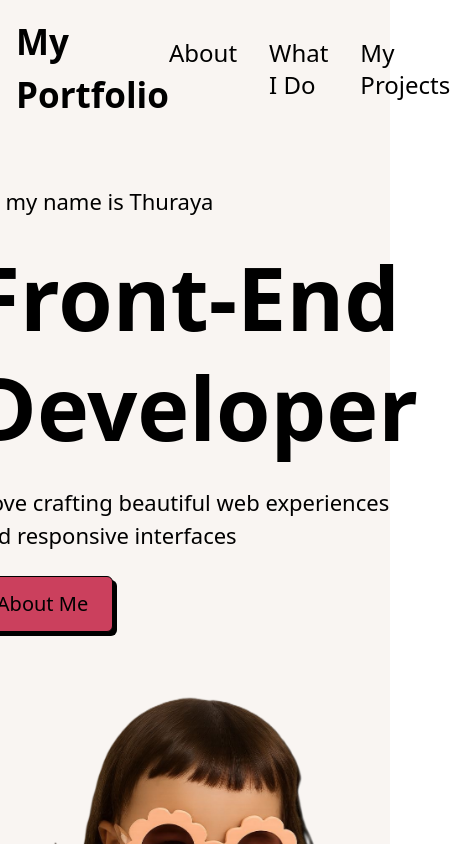
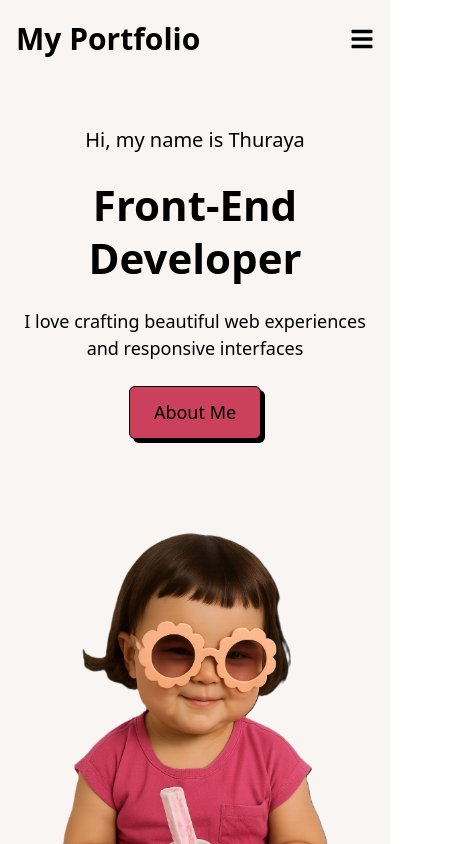
Before and after one commit to thuryaaldj/Thuraya-s-portfolio, a React (Vite) app: page / in a window 390 px wide. Shown: the top 844 px of the page, 450 px wide, since content can reach past the window. Built offline with nearby package versions, Linux system fonts and the light colour scheme.

Commit message:
تعديل المشاريع وإضافة db.json

```diff
--- a/src/components/Hero.jsx
+++ b/src/components/Hero.jsx
@@ -8,7 +8,6 @@ const Hero = () => {
   return (
     <section className="hero-section">
       <div className="hero-container">
-
         <div className="hero-text">
           <p className="hero-greeting">Hi, my name is Thuraya</p>
           <h1 className="hero-title">Front-End Developer</h1>
@@ -24,8 +23,6 @@ const Hero = () => {
           <img
             src={HeroImage}
             alt="Developer"
-            width={440}
-            height={679}
             className="hero-image"
           />
         </div>
@@ -40,13 +37,10 @@ const Hero = () => {
             <h3 className="modal-title">About Me</h3>
             <p className="modal-description">
               Motivated and passionate front-end developer with solid experience in building responsive and user
-friendly web
-applications using HTML, CSS, JavaScript, and React. Skilled in working with REST APIs, Axios, and modern
-UI
-libraries such as Tailwind CSS and shadcn/ui. Proven ability to work effectively in a team, meet deadlines,
-and adapt to
-new technologies. Strong attention to detail and a commitment to delivering clean, maintainable
-code. Continuously improving through self-learning and real-world projects.
+              friendly web applications using HTML, CSS, JavaScript, and React. Skilled in working with REST APIs, Axios, and modern
+              UI libraries such as Tailwind CSS and shadcn/ui. Proven ability to work effectively in a team, meet deadlines,
+              and adapt to new technologies. Strong attention to detail and a commitment to delivering clean, maintainable
+              code. Continuously improving through self-learning and real-world projects.
             </p>
           </div>
         </div>
--- a/src/components/Navbar.jsx
+++ b/src/components/Navbar.jsx
@@ -1,11 +1,16 @@
+import { useState } from "react";
+import { FaBars, FaTimes } from "react-icons/fa";
+
 const Navbar = () => {
+  const [isOpen, setIsOpen] = useState(false);
+
   return (
     <nav className="navbar">
       <div className="navbar-container">
-
         <h1 className="navbar-logo">My Portfolio</h1>
 
-        <ul className="navbar-links">
+        {/* Desktop Links */}
+        <ul className="navbar-links hidden md:flex">
           <li className="navbar-link-item">
             <a href="#hero">About</a>
           </li>
@@ -16,7 +21,29 @@ const Navbar = () => {
             <a href="#projects">My Projects</a>
           </li>
         </ul>
+
+        {/* Mobile Menu Icon */}
+        <div className="md:hidden text-2xl cursor-pointer" onClick={() => setIsOpen(!isOpen)}>
+          {isOpen ? <FaTimes /> : <FaBars />}
+        </div>
       </div>
+
+      {/* Mobile Menu Overlay */}
+      {isOpen && (
+        <div className="mobile-menu md:hidden">
+          <ul className="flex flex-col gap-6 text-center mt-4">
+            <li className="navbar-link-item" onClick={() => setIsOpen(false)}>
+              <a href="#hero">About</a>
+            </li>
+            <li className="navbar-link-item" onClick={() => setIsOpen(false)}>
+              <a href="#whatido">What I Do</a>
+            </li>
+            <li className="navbar-link-item" onClick={() => setIsOpen(false)}>
+              <a href="#projects">My Projects</a>
+            </li>
+          </ul>
+        </div>
+      )}
     </nav>
   );
 };
--- a/src/style.css
+++ b/src/style.css
@@ -9,27 +9,27 @@
 }
 
 .hero-container {
-    @apply max-w-[1080px] mx-auto w-full flex flex-col md:flex-row items-center justify-between;
+  @apply max-w-[1080px] mx-auto w-full flex flex-col md:flex-row items-center justify-between gap-8;
 }
 
 .hero-text {
-    @apply md:w-1/2 space-y-6;
+  @apply md:w-1/2 space-y-6 text-center md:text-left;
 }
 
 .hero-greeting {
-    @apply text-[22px] text-black;
+  @apply text-[20px] md:text-[22px] text-black;
 }
 
 .hero-title {
-    @apply text-[88px] font-extrabold text-black leading-tight;
+  @apply text-[42px] sm:text-[60px] md:text-[88px] font-extrabold text-black leading-tight;
 }
 
 .hero-description {
-    @apply text-[22px] text-black;
+  @apply text-[18px] md:text-[22px] text-black;
 }
 
 .hero-button {
-    @apply bg-[#CB405D] text-black text-[20px] font-medium px-6 py-3 rounded-md border border-black shadow-[4px_4px_0px_#000] hover:translate-x-1 hover:translate-y-1 transition-all duration-300;
+  @apply bg-[#CB405D] text-black text-[18px] md:text-[20px] font-medium px-6 py-3 rounded-md border border-black shadow-[4px_4px_0px_#000] hover:translate-x-1 hover:translate-y-1 transition-all duration-300;
 }
 
 .hero-image-container {
@@ -37,7 +37,7 @@
 }
 
 .hero-image {
-    @apply object-contain;
+  @apply w-[80%] max-w-[400px] md:w-[440px] h-auto object-contain animate-slide-in-right;
 }
 
 @keyframes slide-in-right {
@@ -51,33 +51,30 @@
   }
 }
 
-  .hero-image {
-    @apply animate-slide-in-right;
-  }
-
 .animate-slide-in-right {
   animation: slide-in-right 1s ease-out forwards;
 }
 
 .modal-overlay {
-  @apply fixed inset-0 bg-black/30 backdrop-blur-md flex items-center justify-center z-50;
+  @apply fixed inset-0 bg-black/30 backdrop-blur-md flex items-center justify-center z-50 px-4;
 }
 
 .modal-content.about {
-  @apply bg-white rounded-2xl p-10 w-full max-w-xl relative shadow-xl text-left space-y-4 border border-black;
+  @apply bg-white rounded-2xl p-6 sm:p-10 w-full max-w-xl relative shadow-xl text-left space-y-4 border border-black;
 }
 
 .modal-title {
-  @apply text-3xl font-bold text-black;
+  @apply text-2xl sm:text-3xl font-bold text-black;
 }
 
 .modal-description {
-  @apply text-lg text-black leading-relaxed;
+  @apply text-base sm:text-lg text-black leading-relaxed;
 }
 
 .close-button {
   @apply absolute top-4 right-4 text-black text-2xl font-bold hover:text-[#CB405D] transition;
 }
+
 
 
   .client-review-section {
@@ -259,12 +256,12 @@
 
 .my-project-card-title {
   @apply text-[20px] font-bold text-black mb-4;
-  /* لو مش عايز الخط font-sourcecode اشيله من هنا */
+
 }
 
 .my-project-card-description {
   @apply text-[16px] text-[#666666];
-  /* برضه شيل font-sourcecode لو ما بدك اياه */
+
 }
 
 .navbar {
@@ -276,7 +273,7 @@
 }
 
 .navbar-logo {
-  @apply text-[35px] text-black font-bold;
+  @apply text-[30px] sm:text-[35px] text-black font-bold;
 }
 
 .navbar-links {
@@ -284,7 +281,11 @@
 }
 
 .navbar-link-item {
-  @apply text-black text-2xl font-normal cursor-pointer hover:underline;
+  @apply text-black text-xl sm:text-2xl font-normal cursor-pointer hover:underline;
+}
+
+.mobile-menu {
+  @apply bg-[#f9f5f2] px-4 py-6 border-t border-black;
 }
 
 .review-card {
@@ -300,19 +301,19 @@
 }
 
 .review-category {
-  @apply text-xs text-gray-500 mb-1 /* font-sourcecode */;
+  @apply text-xs text-gray-500 mb-1 ;
 }
 
 .review-title {
-  @apply text-lg font-bold text-black /* font-sourcecode */;
+  @apply text-lg font-bold text-black ;
 }
 
 .review-description {
-  @apply text-sm text-gray-700 mt-2 /* font-sourcecode */;
+  @apply text-sm text-gray-700 mt-2 ;
 }
 
 .review-button {
-  @apply mt-2 w-fit px-4 py-1 border border-black rounded-md shadow-[2px_2px_0px_0px_black] /* font-sourcecode */ text-sm;
+  @apply mt-2 w-fit px-4 py-1 border border-black rounded-md shadow-[2px_2px_0px_0px_black] text-sm;
 }
 
 .whatido-section {
```
Lines whose indentation alone changed are shown as unchanged.
